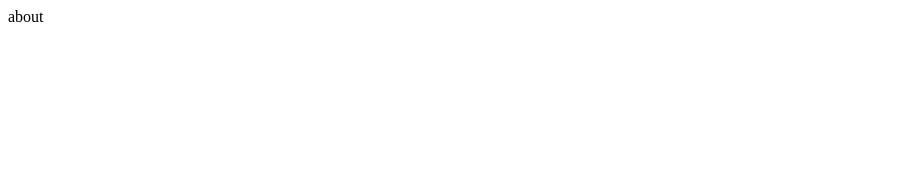
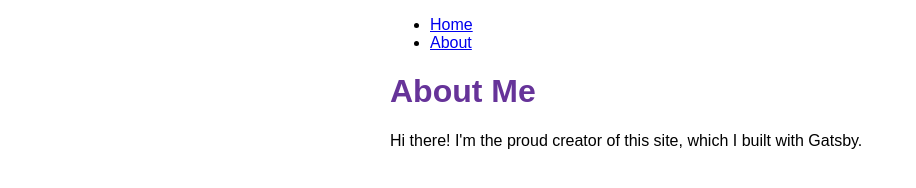
Before and after one commit to developermendoza/gatsby-website, a Gatsby site: page /about in a window 1280 px wide. Shown: the whole page, without its empty margins (0-916 px from the left). Built offline with nearby package versions, Linux system fonts and the light colour scheme; Gatsby itself is replaced by a stand-in of ours.

Commit message:
Finished Gatsby Tutorial Part 2

```diff
--- a/src/pages/about.js
+++ b/src/pages/about.js
@@ -1,7 +1,14 @@
 import React from "react";
+import Layout from "./layout";
 
-const about = () => {
-  return <div>about</div>;
+const AboutPage = () => {
+  return (
+    <Layout pageTitle="About Me">
+      <p>
+        Hi there! I'm the proud creator of this site, which I built with Gatsby.
+      </p>
+    </Layout>
+  );
 };
 
-export default about;
+export default AboutPage;
--- /dev/null
+++ b/src/pages/layout.js
@@ -0,0 +1,33 @@
+import React from "react";
+import { Link } from "gatsby";
+import {
+  container,
+  heading,
+  navLinks,
+  navLinkItem,
+  navLinkText,
+} from "./layout.module.css";
+
+const Layout = ({ pageTitle, children }) => {
+  return (
+    <div className={container}>
+      <title>{pageTitle}</title>
+      <nav>
+        <ul className={navLinks}>
+          <li className={navLinkItem}>
+            <Link to="/">Home</Link>
+          </li>
+          <li className={navLinkItem}>
+            <Link to="/about">About</Link>
+          </li>
+        </ul>
+      </nav>
+      <main>
+        <h1 className={heading}>{pageTitle}</h1>
+        {children}
+      </main>
+    </div>
+  );
+};
+
+export default Layout;
--- /dev/null
+++ b/src/pages/layout.module.css
@@ -0,0 +1,20 @@
+.container {
+  margin: auto;
+  max-width: 500px;
+  font-family: sans-serif;
+}
+
+.heading {
+  color: rebeccapurple;
+}
+.nav-links {
+  display: flex;
+  list-style: none;
+  padding-left: 0;
+}
+.nav-link-item {
+  padding-right: 2rem;
+}
+.nav-link-text {
+  color: black;
+}
```
Also changed, not shown: src/pages/index.js (+6 -1 lines).
